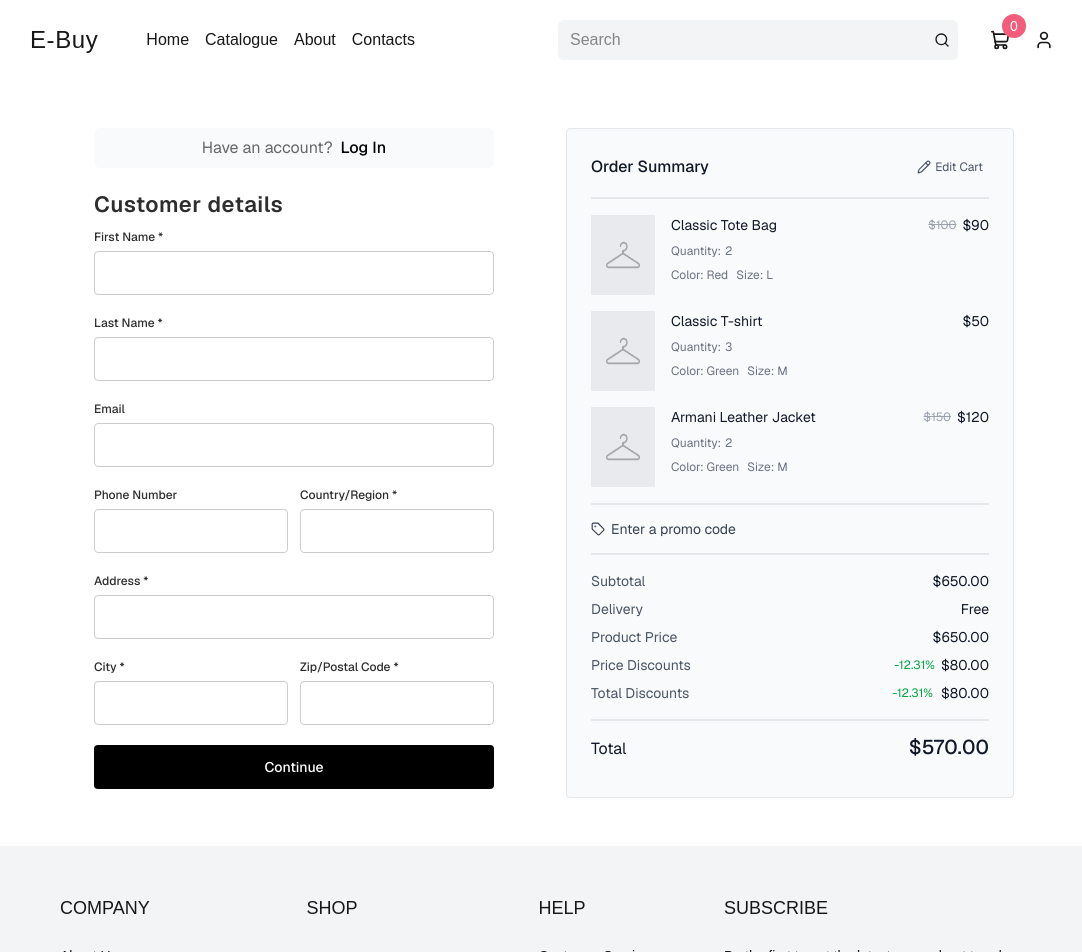
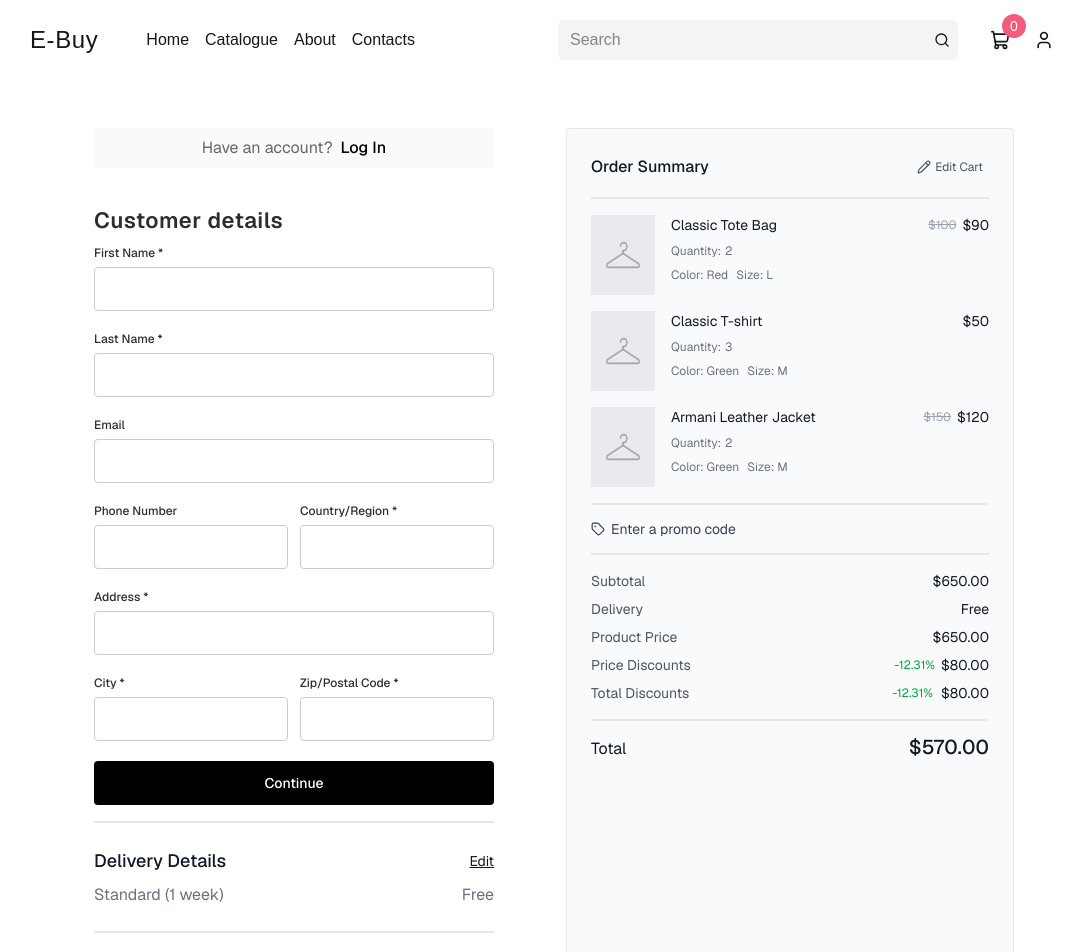
Before and after one commit to moonbek007/e-commerce-app, a Next.js app: page /cart in a window 1280 px wide. Shown: the top 952 px of the page, without its empty margins (98-1180 px from the left). Built offline with nearby package versions, Linux system fonts and the light colour scheme.

Commit message:
refactor: Refactor CartUserInfo and implement TermsAndConditions

```diff
--- a/components/CartUserInfo.tsx
+++ b/components/CartUserInfo.tsx
@@ -1,30 +1,21 @@
 "use client";
 
-import { JSX } from "react";
 import Link from "next/link";
 
 import CustomerDetails from "@/components/cart-user-info/CustomerDetails";
 import DeliveryDetails from "@/components/cart-user-info/DeliveryDetails";
 import PaymentDetails from "@/components/cart-user-info/PaymentDetails";
+import TermsAndConditions from "@/components/cart-user-info/TermsAndConditions";
 
 import { useCartUserInfoContext } from "@/hooks/useCartUserInfoContext";
 
 import { CART_USER_INFO_SECTIONS, NAV_LINKS } from "@/constants/constants";
 
-const cartUserInfoSections: Record<CART_USER_INFO_SECTIONS, () => JSX.Element> =
-  {
-    [CART_USER_INFO_SECTIONS.CUSTOMER_DETAILS]: CustomerDetails,
-    [CART_USER_INFO_SECTIONS.DELIVERY_DETAILS]: DeliveryDetails,
-    [CART_USER_INFO_SECTIONS.PAYMENT_DETAILS]: PaymentDetails,
-  };
-
 const CartUserInfo = () => {
   const { activeSection } = useCartUserInfoContext();
 
-  const ActiveSectionComponent = cartUserInfoSections[activeSection];
-
   return (
-    <div className="w-full max-w-md px-6">
+    <div className="w-full max-w-md px-6 flex flex-col gap-4">
       <div className="flex justify-center gap-2 bg-gray-50 p-2 text-md mb-5 rounded-md">
         <span className="text-[#666666]">Have an account? </span>
         <Link
@@ -34,7 +25,17 @@ const CartUserInfo = () => {
           Log In
         </Link>
       </div>
-      <ActiveSectionComponent />
+      <CustomerDetails />
+      <div className="h-0.5 bg-gray-200"> </div>
+      <DeliveryDetails />
+      <div className="h-0.5 bg-gray-200"> </div>
+      <PaymentDetails />
+      {activeSection === CART_USER_INFO_SECTIONS.TERMS_AND_CONDTIONS && (
+        <>
+          <div className="h-0.5 bg-gray-200"> </div>
+          <TermsAndConditions />
+        </>
+      )}
     </div>
   );
 };
```
